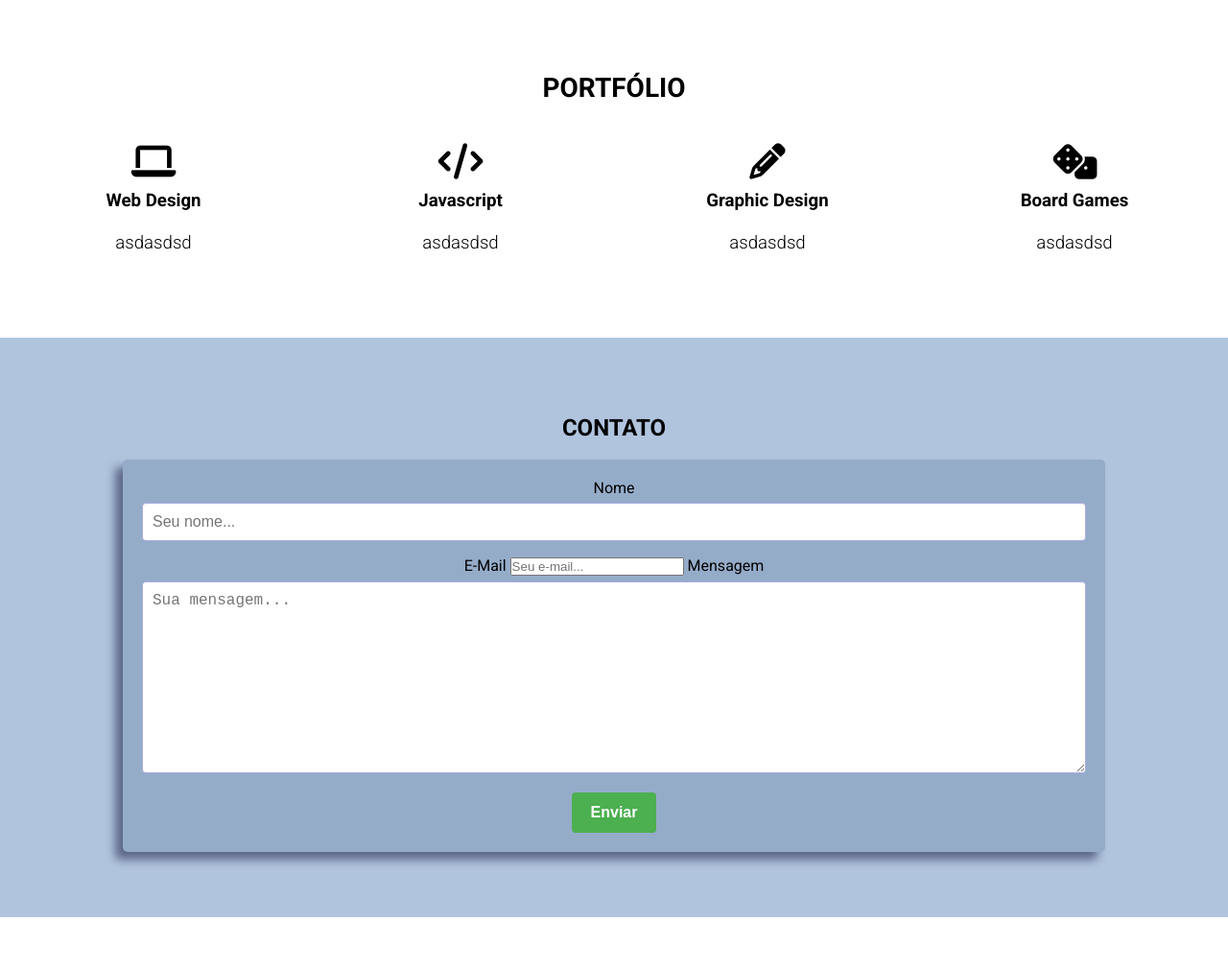
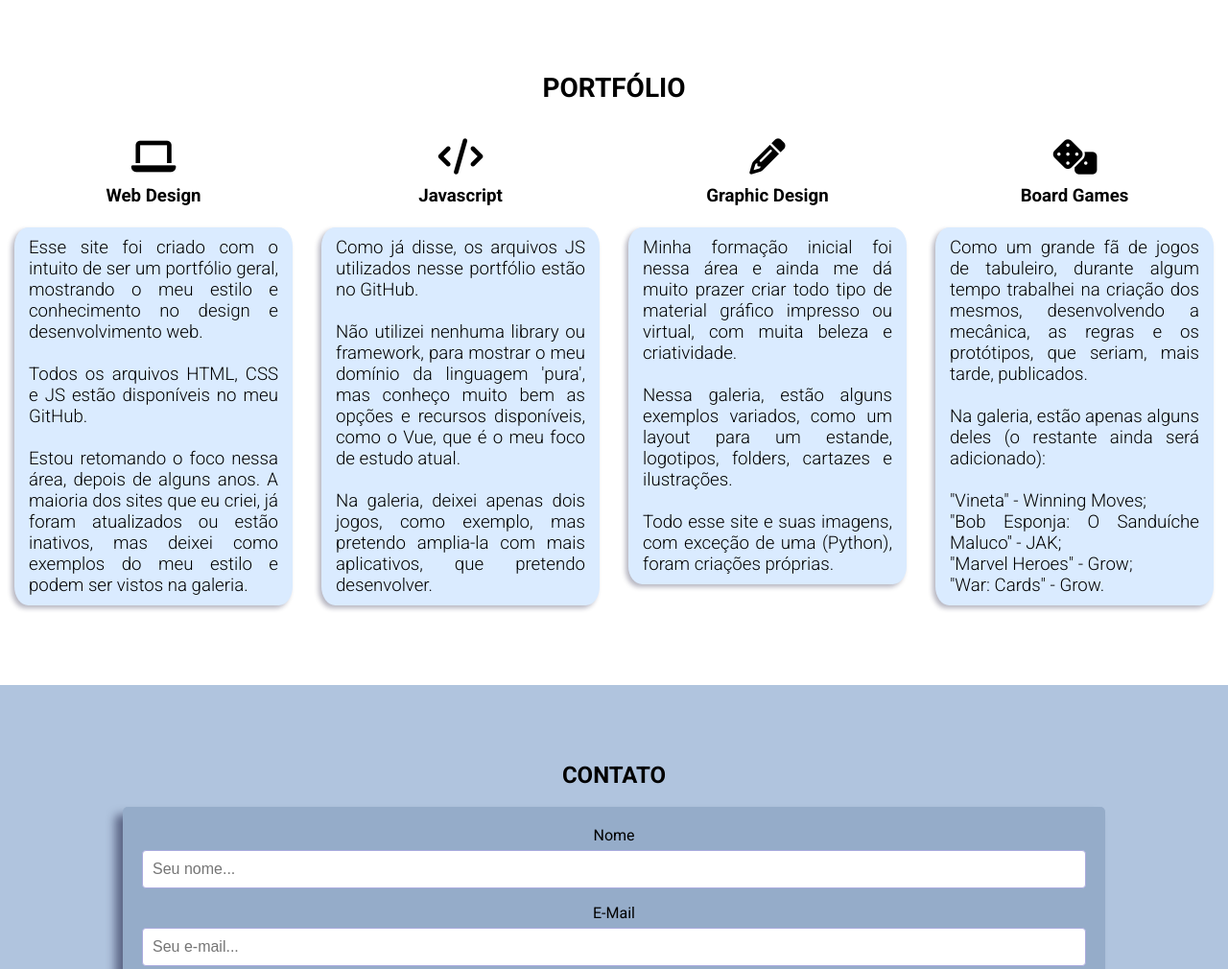
Before and after one commit to maumiyaji/Skills-Portfoio-main, a plain HTML site: page index.html in a window 1280 px wide. Shown: the part 2300-3310 px from the top of the page at 96% size. Before the commit the page ends 3256 px from the top, so only its background shows below. Drawn offline with Linux system fonts and the light colour scheme.

Commit message:
V1_inicial

```diff
--- a/index.html
+++ b/index.html
@@ -342,41 +342,102 @@
     <div class="panels" id="portfolio">
         <div id="portpanel">
             <h2>PORTFÓLIO</h2><br>
-            <div class="portfolio-options">
+            <div class="portfolio-options-full" id="portone">
                 <div class="portoption" onclick="webdesign(event)">
                     <div class="portoptionicon">
                         <i class="fas fa-laptop porticon"></i>
-                        <p><b>Web Design</b></p>
+                        <p><b>Web Design</b></p><br>
+                        <div class="portext">
+                            <p>Esse site foi criado com o intuito de ser um
+                            portfólio geral, mostrando o meu estilo e conhecimento
+                            no design e desenvolvimento web.</p>
+                            <br><p>
+                            Todos os arquivos HTML, CSS e JS estão disponíveis
+                            no meu GitHub.</p>
+                            <br><p>
+                            Estou retomando o foco nessa área, depois de alguns anos.
+                            A maioria dos sites que eu criei, já foram atualizados ou
+                            estão inativos, mas deixei como exemplos do meu estilo e
+                            podem ser vistos na galeria.</p>
                         </div>
-                    <div class="portext">
-                        <br><p>asdasdsd</p>
                     </div>
                 </div>
                 <div class="portoption" onclick="javascript(event)">
                     <div class="portoptionicon">
                         <i class="fas fa-code porticon"></i>
-                        <p><b>Javascript</b></p>
+                        <p><b>Javascript</b></p><br>
+                        <div class="portext">
+                            <p>Como já disse, os arquivos JS utilizados nesse portfólio
+                                estão no GitHub.</p>
+                            <br><p>Não utilizei nenhuma library ou framework, para
+                                mostrar o meu domínio da linguagem 'pura', mas conheço
+                                muito bem as opções e recursos disponíveis, como o Vue,
+                                que é o meu foco de estudo atual.</p>
+                            <br><p>Na galeria, deixei apenas dois jogos, como exemplo,
+                                mas pretendo amplia-la com mais aplicativos, que pretendo
+                                desenvolver.</p>
                         </div>
-                    <div class="portext">
-                        <br><p>asdasdsd</p>
                     </div>
                 </div>
                 <div class="portoption" onclick="graphdesign(event)">
                     <div class="portoptionicon">
                         <i class="fas fa-pencil-alt porticon"></i>
-                        <p><b>Graphic Design</b></p>
+                        <p><b>Graphic Design</b></p><br>
+                        <div class="portext">
+                            <p>Minha formação inicial foi nessa área e ainda me dá
+                                muito prazer criar todo tipo de material gráfico
+                                impresso ou virtual, com muita beleza e criatividade.</p>
+                            <br><p>Nessa galeria, estão alguns exemplos variados, como
+                                um layout para um estande, logotipos, folders, cartazes
+                                e ilustrações.</p>
+                            <br><p>Todo esse site e suas imagens, com exceção de uma (Python),
+                                foram criações próprias.
+                            </p>
                         </div>
-                    <div class="portext">
-                        <br><p>asdasdsd</p>
                     </div>
                 </div>
                 <div class="portoption" onclick="boardgames(event)">
                     <div class="portoptionicon">
                         <i class="fas fa-dice porticon"></i>
-                        <p><b>Board Games</b></p>
+                        <p><b>Board Games</b></p><br>
+                        <div class="portext">
+                            <p>Como um grande fã de jogos de tabuleiro, durante algum
+                                tempo trabalhei na criação dos mesmos, desenvolvendo
+                                a mecânica, as regras e os protótipos, que seriam, mais
+                                tarde, publicados.</p>
+                            <br><p>Na galeria, estão apenas alguns deles (o restante
+                                ainda será adicionado):</p>
+                            <br><p>"Vineta" - Winning Moves;<br>
+                                "Bob Esponja: O Sanduíche Maluco" - JAK;<br>
+                                "Marvel Heroes" - Grow;<br>
+                                "War: Cards" - Grow.</p>
                         </div>
-                    <div class="portext">
-                        <br><p>asdasdsd</p>
+                    </div>
+                </div>
+            </div>
+            <div class="portfolio-options-icons" id="porttwo">
+                <div class="portoption-two" onclick="webdesign(event)">
+                    <div class="portoptionicon">
+                        <i class="fas fa-laptop porticon"></i>
+                        <p><b>Web Design</b></p><br>
+                    </div>
+                </div>
+                <div class="portoption-two" onclick="javascript(event)">
+                    <div class="portoptionicon">
+                        <i class="fas fa-code porticon"></i>
+                        <p><b>Javascript</b></p><br>
+                    </div>
+                </div>
+                <div class="portoption-two" onclick="graphdesign(event)">
+                    <div class="portoptionicon">
+                        <i class="fas fa-pencil-alt porticon"></i>
+                        <p><b>Graphic Design</b></p><br>
+                    </div>
+                </div>
+                <div class="portoption-two" onclick="boardgames(event)">
+                    <div class="portoptionicon">
+                        <i class="fas fa-dice porticon"></i>
+                        <p><b>Board Games</b></p><br>
                     </div>
                 </div>
             </div>
@@ -394,7 +455,7 @@
                 <input type="text" id="name" name="firstname" placeholder="Seu nome...">
 
                 <label for="email">E-Mail</label>
-            <input type="email" id="email" name="youremail" placeholder="Seu e-mail...">
+                <input type="text" id="email" name="youremail" placeholder="Seu e-mail...">
 
                 <label for="subject">Mensagem</label>
                 <textarea id="subject" name="subject" placeholder="Sua mensagem..." style="height:200px"></textarea>
--- a/js/portfolio.js
+++ b/js/portfolio.js
@@ -6,10 +6,18 @@ function resetports() {
         portlinks[i].className = portlinks[i].className.replace(" portactive", "");
     }
 
+    portlinks = document.getElementsByClassName("portoption-two");
+    for (i = 0; i < portlinks.length; i++) {
+        portlinks[i].className = portlinks[i].className.replace(" portactive", "");
+    }
+
     portxt = document.getElementsByClassName("portext");
     for (i = 0; i < portxt.length; i++) {
         portxt[i].style.display = "block";
     }
+
+    document.getElementById("portone").style.display = "flex";
+    document.getElementById("porttwo").style.display = "none";
 
     let z = document.getElementById("portcontext");
     z.innerHTML = ``;
@@ -198,14 +206,18 @@ function changeMain(imageIndex) {
 function allports(evt) {
     window.location = "#portpanel";
 
-    portxt = document.getElementsByClassName("portext");
-    for (i = 0; i < portxt.length; i++) {
-        portxt[i].style.display = "none";
-    }
-
     portlinks = document.getElementsByClassName("portoption");
     for (i = 0; i < portlinks.length; i++) {
         portlinks[i].className = portlinks[i].className.replace(" portactive", "");
     }
+
+    portlinks = document.getElementsByClassName("portoption-two");
+    for (i = 0; i < portlinks.length; i++) {
+        portlinks[i].className = portlinks[i].className.replace(" portactive", "");
+    }
+
+    document.getElementById("portone").style.display = "none";
+    document.getElementById("porttwo").style.display = "flex";
+
     evt.currentTarget.className += " portactive";
 }
--- a/styles/main.css
+++ b/styles/main.css
@@ -434,8 +434,14 @@ body{
 
 /* Portfolio Menu */
 
-.portfolio-options {
+.portfolio-options-full {
     display: flex;
+    flex-wrap: wrap;
+    text-align: center;
+}
+
+.portfolio-options-icons {
+    display: none;
     flex-wrap: wrap;
     text-align: center;
 }
@@ -443,7 +449,14 @@ body{
 .portoption {
     display: flex;
     flex-direction: column;
-    padding: 20px;
+    padding: 15px;
+    flex: 25%;
+}
+
+.portoption-two {
+    display: flex;
+    flex-direction: column;
+    padding-top: 15px;
     flex: 25%;
 }
 
@@ -456,9 +469,37 @@ body{
     cursor: pointer;
 }
 
+.portoptionicon:hover .portext {
+    background-color: royalblue;
+    color: white;
+}
+
 .porticon {
     font-size: 200%;
     padding-bottom: 10px;
+}
+
+.portext {
+    background-color: #daebff;
+    font-size: 14pt;
+    color: black;
+    text-decoration: none;
+    text-align: justify;
+    padding-left: 20px;
+    padding: 10px 15px;
+    border-radius: 5%;
+    box-shadow: -3px 3px 5px rgba(12, 12, 50, 0.3);
+    cursor: pointer;
+}
+
+.portext:hover {
+    background-color: royalblue;
+}
+
+.portext:hover .portoptionicon {color: royalblue;}
+
+@media screen and (max-width: 810px) {
+    .portoption {flex: 100%;}
 }
 
 /* div para a colocação de cada galeria de itens, através do portfolio.js */
```
Lines whose indentation alone changed are shown as unchanged.
